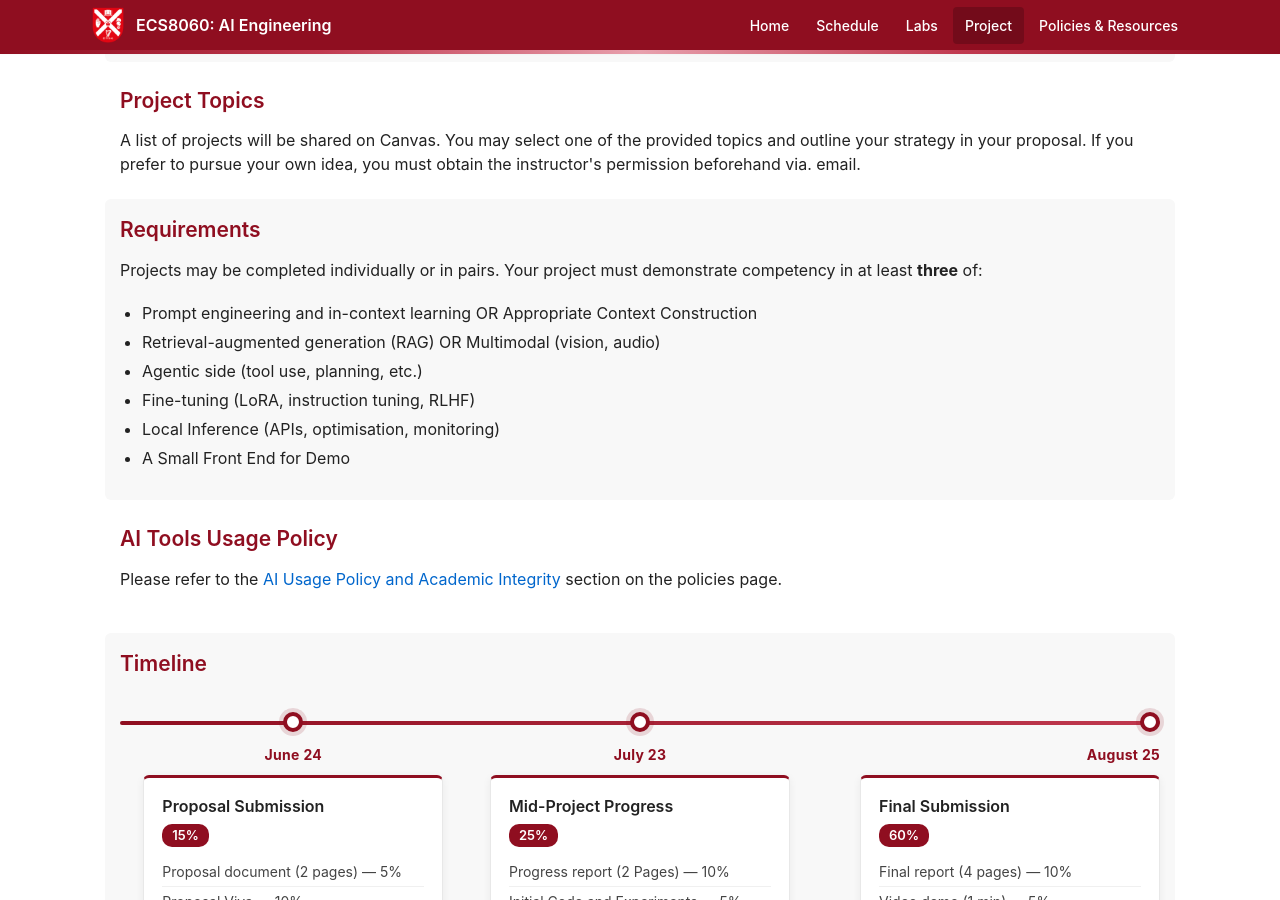
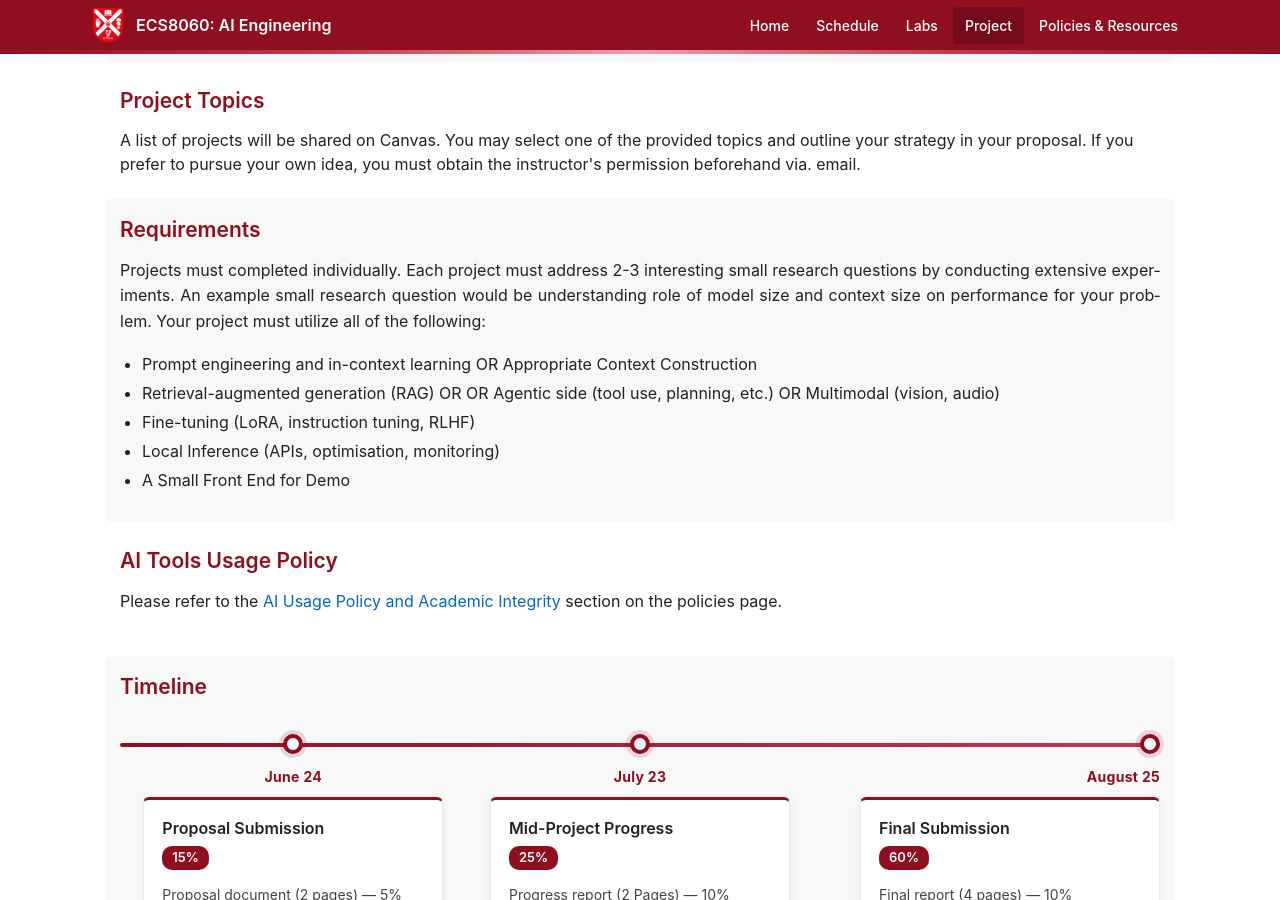
Before and after one commit to awaisrauf/ai_engineering_course, a Jekyll site: the page built from project.html, in a window 1280 px wide and 900 px high, scrolled down 307 px. Built offline with Jekyll 4.4.1, drawn with Linux system fonts in a browser that asks for light colours.

```diff
--- a/_data/team.yml
+++ b/_data/team.yml
@@ -9,7 +9,7 @@
     office_hours: "Thursdays 14:00-16:00"
 
 teaching_assistants:
-  - name: "Laith Al shehab"
+  - name: "Laith Al Shehab"
     role: "PhD Researcher"
     image: "assets/imgs/laith.png"
     office_hours: "Mondays 10:00-12:00"
@@ -23,7 +23,7 @@
   - name: "Dr. Hira"
     role: "ML Engineer, Apple"
     image: "assets/imgs/hira.jpeg"
-    url: "#"
+    url: "https://awaisrauf.com/ecs8060/notes/guest-multimodal-dr-hira"
 
   - name: "Dr. Ahmed"
     role: "Amazon AGI"
--- a/_layouts/talk.html
+++ b/_layouts/talk.html
@@ -19,7 +19,7 @@
   {% include header.html %}
 
   <div class="container">
-    <div class="page-content markdown-content">
+    <div class="page-content markdown-content" style="padding-top: 0;">
       {{ content }}
     </div>
   </div>
--- a/project.html
+++ b/project.html
@@ -21,12 +21,13 @@
 
     <div class="section">
       <h2 class="section-title">Requirements</h2>
-      <p>Projects may be completed individually or in pairs. Your project must demonstrate competency in at least
-        <b>three</b> of:</p>
+      <p>Projects must completed individually.
+        Each project must address 2-3 interesting small research questions by conducting extensive experiments.
+        An example small research question would be understanding role of model size and context size on performance for your problem.
+        Your project must utilize all of the following:</p>
       <ul>
         <li>Prompt engineering and in-context learning OR Appropriate Context Construction</li>
-        <li>Retrieval-augmented generation (RAG) OR Multimodal (vision, audio)</li>
-        <li>Agentic side (tool use, planning, etc.)</li>
+        <li>Retrieval-augmented generation (RAG) OR OR Agentic side (tool use, planning, etc.) OR Multimodal (vision, audio)</li>
         <li>Fine-tuning (LoRA, instruction tuning, RLHF)</li>
         <li>Local Inference (APIs, optimisation, monitoring)</li>
         <li>A Small Front End for Demo</li>
```
Also changed, not shown: notes/guest-multimodal-dr-hira.md (+2 -7 lines).
